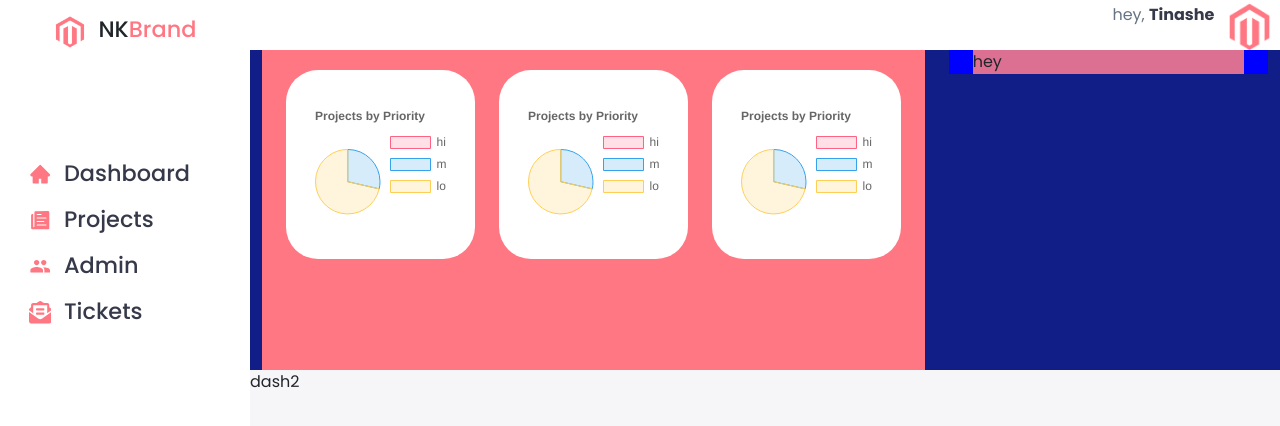
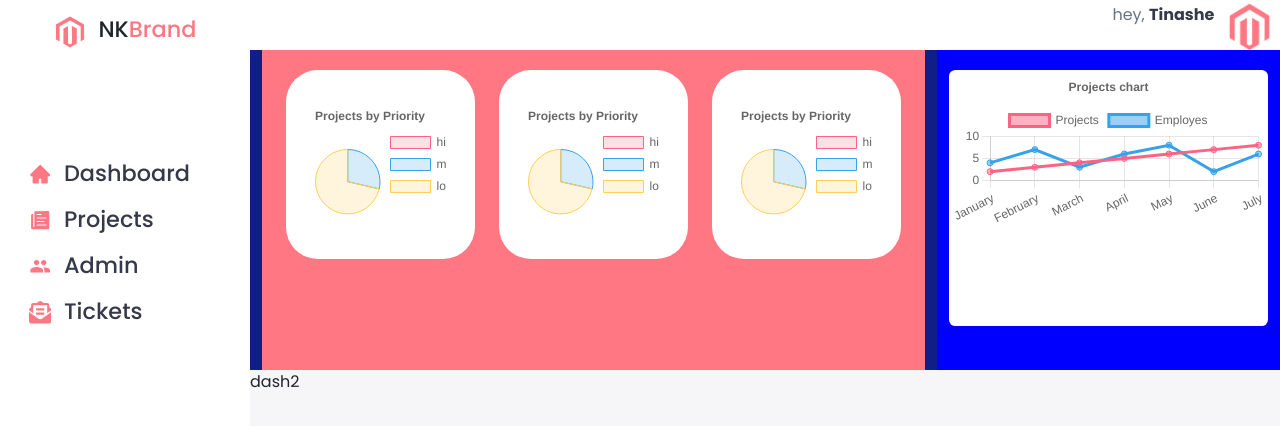
Before and after one commit to brocode19/bugtracker, a React (Create React App) app: page / in a window 1280 px wide. Shown: the top 426 px of the page. Built offline with nearby package versions, Linux system fonts and the light colour scheme.

Commit message:
added the project graph

```diff
--- a/src/App.css
+++ b/src/App.css
@@ -247,8 +247,14 @@
 
 .line-graph-container{
   background-color: blue;
+  height: 40vh;
 }
 
 .line-graph{
-  background-color: palevioletred;
+  background-color: white;
+  width: 100%;
+  margin-top: 20px;
+  height: 80%;
+  border-radius: var(--border-radius-1);
+
 }
--- /dev/null
+++ b/src/components/Linegraph.js
@@ -0,0 +1,66 @@
+import React from 'react';
+import {
+  Chart as ChartJS,
+  CategoryScale,
+  LinearScale,
+  PointElement,
+  LineElement,
+  Title,
+  Tooltip,
+  Legend,
+} from 'chart.js';
+import { Line } from 'react-chartjs-2';
+
+
+ChartJS.register(
+  CategoryScale,
+  LinearScale,
+  PointElement,
+  LineElement,
+  Title,
+  Tooltip,
+  Legend
+);
+
+export const options = {
+  responsive: true,
+  plugins: {
+    legend: {
+      position: 'top',
+    },
+    title: {
+      display: true,
+      text: 'Projects chart',
+    },
+  },
+};
+
+const labels = ['January', 'February', 'March', 'April', 'May', 'June', 'July'];
+
+export const data = {
+  labels,
+  datasets: [
+    {
+      label: 'Projects',
+      data: [2,3,4,5,6,7,8,9,4,4,5],
+      borderColor: 'rgb(255, 99, 132)',
+      backgroundColor: 'rgba(255, 99, 132, 0.5)',
+    },
+    {
+      label: 'Employes',
+      data: [4,7,3,6,8,2,6,8,4,3,8,4],
+      borderColor: 'rgb(53, 162, 235)',
+      backgroundColor: 'rgba(53, 162, 235, 0.5)',
+    },
+  ],
+};
+
+function Linegraph() {
+  return (
+    <>
+        <Line options={options} data={data} />
+    </>
+  )
+}
+
+export default Linegraph
--- a/src/components/pages/Dashboard.js
+++ b/src/components/pages/Dashboard.js
@@ -2,6 +2,7 @@
 import { Col, Container, Row } from 'react-bootstrap'
 import 'chart.js/auto'
 import { Pie } from 'react-chartjs-2';
+import Linegraph from '../Linegraph';
 
 
 
@@ -78,8 +79,13 @@
             </div>
           </Col>
           <Col sm={12} lg={4}>
-            <div className='line-graph-container container'>
-              <div className='line-graph'>hey</div>
+            <div className='row'>
+            <div className='line-graph-container align-items-center'>
+              <div className='line-graph'>
+                <Linegraph/>
+              </div>
+            </div>
+
 
             </div>
           </Col>
```
